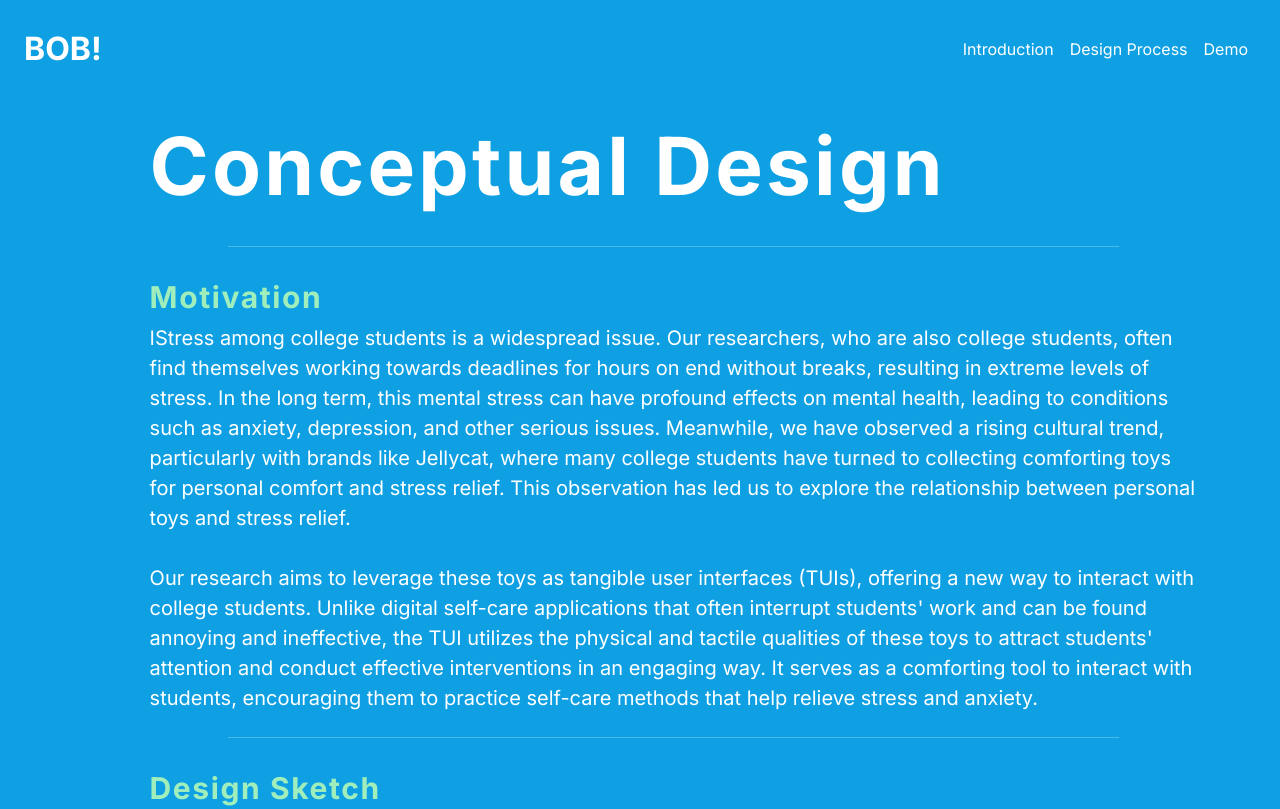
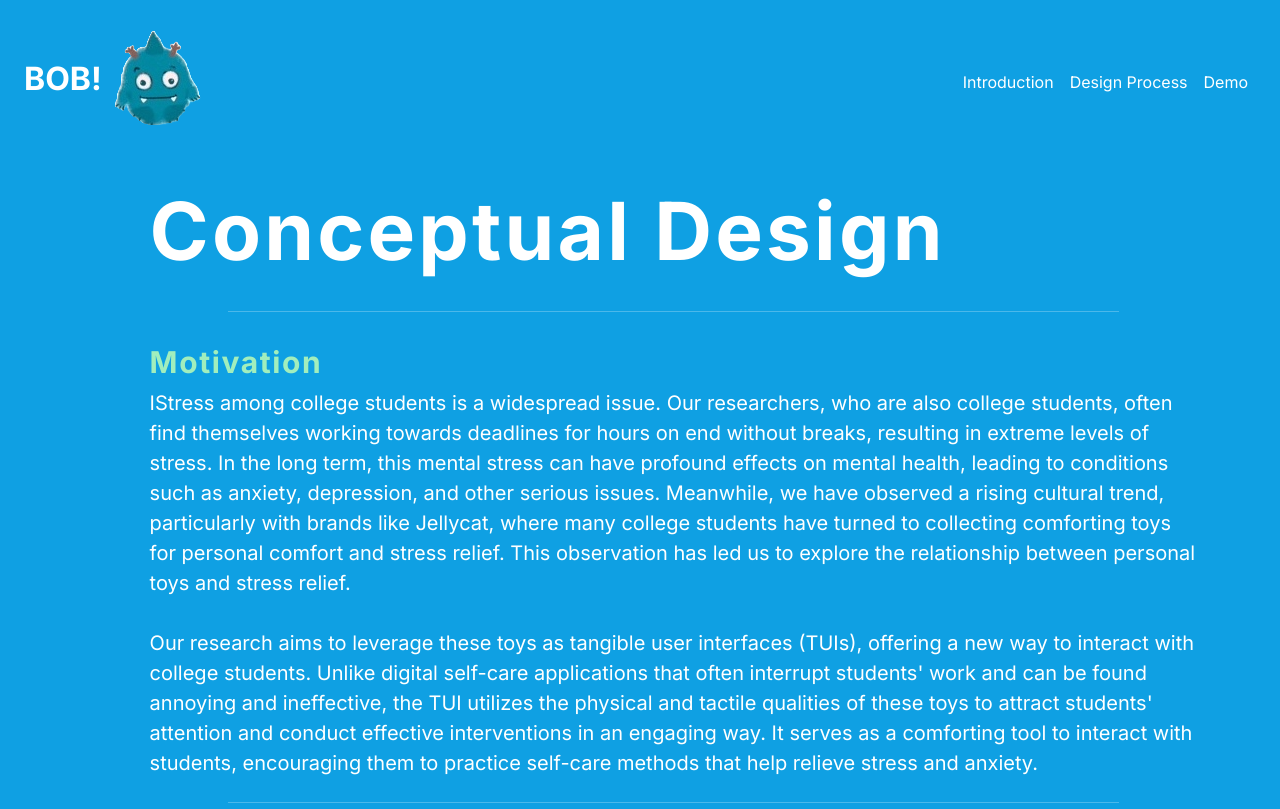
Before and after one commit to shawfong/bob, a plain HTML site: page designProcess.html in a window 1280 px wide. Shown: the top 809 px of the page. Drawn offline with nearby package versions, Linux system fonts and the light colour scheme.

Commit message:
Update designProcess.html
added bob sketch

```diff
--- a/designProcess.html
+++ b/designProcess.html
@@ -15,7 +15,7 @@
         <nav class="navbar navbar-dark navbar-expand-lg">
             <div class="container-fluid">
                 <a class="navbar-brand mb-auto" href="index.html">
-                    BOB!
+                    BOB! <img src="bob1.png" alt="bob">
                 </a>
                 <button class="navbar-toggler" type="button" data-bs-toggle="collapse" data-bs-target="#navbarNav" aria-controls="navbarNav" aria-expanded="false" aria-label="Toggle navigation">
                     <span class="navbar-toggler-icon"></span>
```
